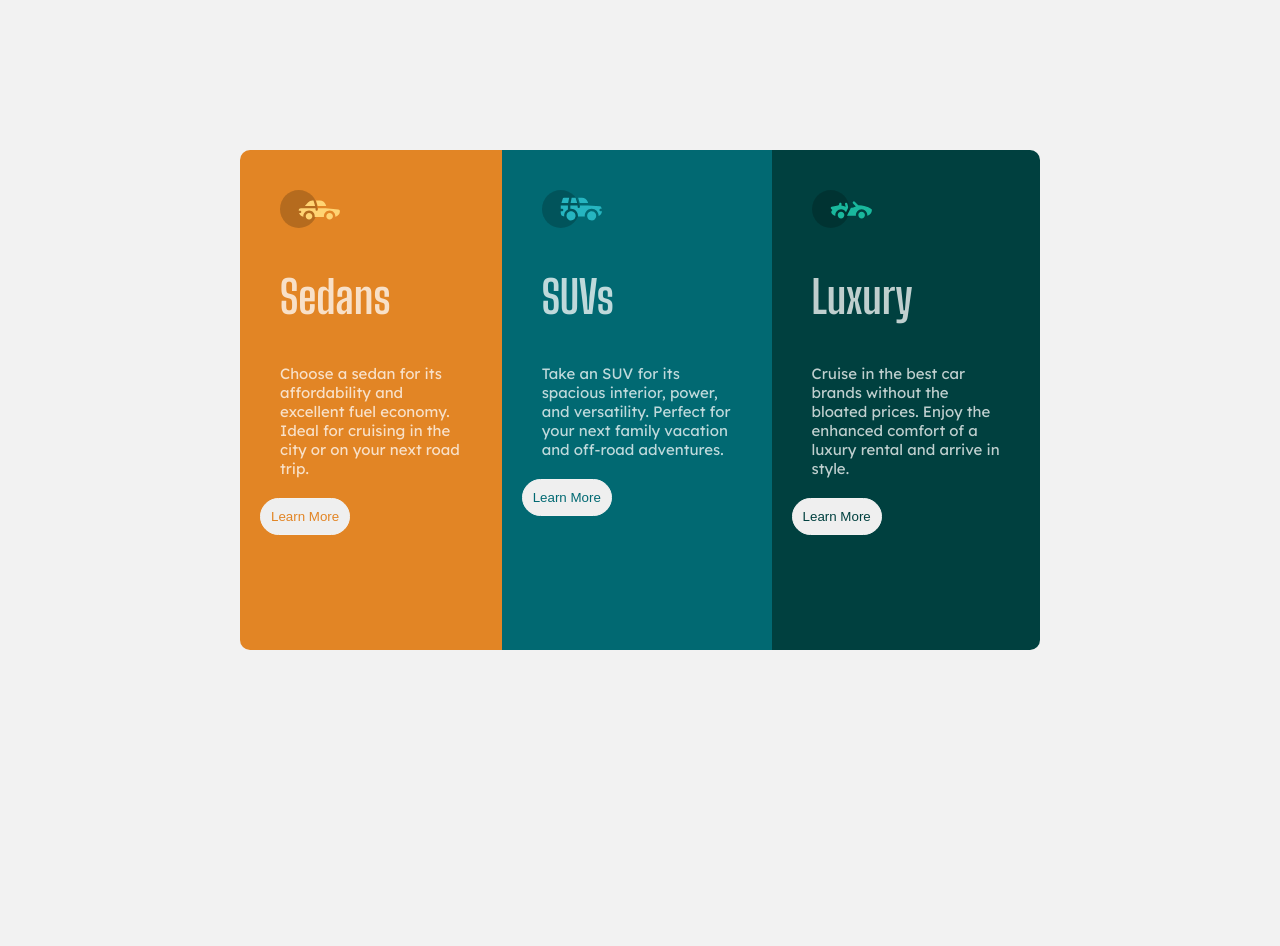
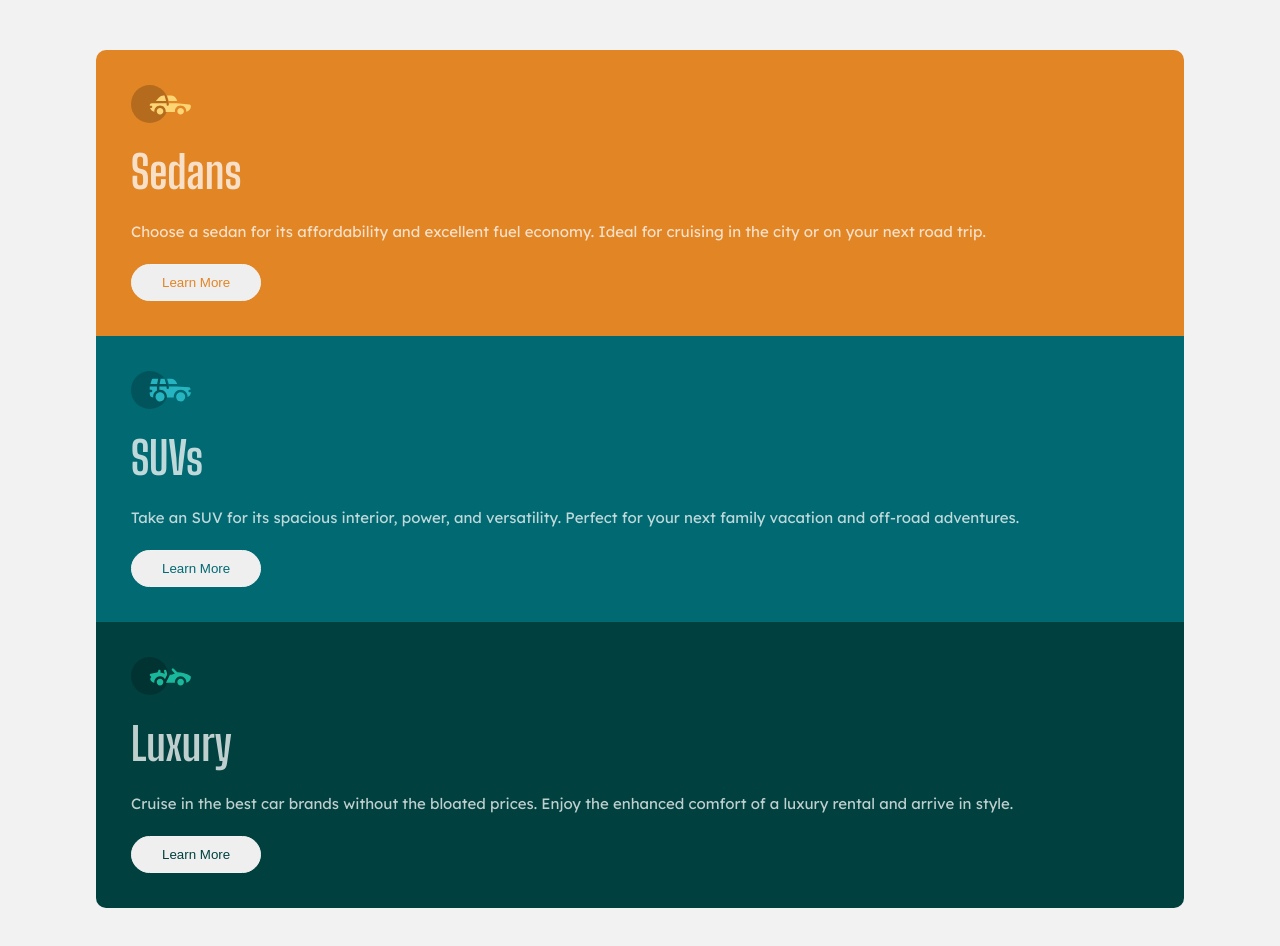
Before and after one commit to rolandsteyn10/3-column-preview-card-main, a plain HTML site: page index.html in a window 1280 px wide. Before the commit the page ends 800 px from the top, so only its background shows below. Drawn offline with Linux system fonts and the light colour scheme.

Commit message:
finished html and css

```diff
--- a/index.html
+++ b/index.html
@@ -11,16 +11,7 @@
   <link rel="stylesheet" href="./main.css">
 
   <title>Frontend Mentor | 3-column preview card component</title>
-  <style>
-    .attribution {
-      font-size: 11px;
-      text-align: center;
-    }
 
-    .attribution a {
-      color: hsl(228, 45%, 44%);
-    }
-  </style>
 </head>
 
 <body>
@@ -28,7 +19,8 @@
   <section>
     <div class="main-container">
 
-      <div class="container-1">
+      <div class="container sedans-container">
+        <div class="detail-section">
           <div class="vehicle-icon-container">
             <img src="./images/icon-sedans.svg" alt="sedans">
           </div>
@@ -41,6 +33,7 @@
               or on your next road trip.
             </p>
           </div>
+        </div>
         <div class="btn">
           <button class="btn-sedans">
             Learn More
@@ -48,7 +41,8 @@
         </div>
       </div>
 
-      <div class="container-2">
+      <div class="container suvs-container">
+        <div class="detail-section">
           <div class="vehicle-icon-container">
             <img src="./images/icon-suvs.svg" alt="suvs">
           </div>
@@ -61,6 +55,7 @@
               and off-road adventures.
             </p>
           </div>
+        </div>
         <div class="btn">
           <button class="btn-suvs">
             Learn More
@@ -68,7 +63,8 @@
         </div>
       </div>
 
-      <div class="container-3">
+      <div class="container luxury-container">
+        <div class="detail-section">
           <div class="vehicle-icon-container">
             <img src="./images/icon-luxury.svg" alt="luxury">
           </div>
@@ -80,6 +76,7 @@
               Cruise in the best car brands without the bloated prices. Enjoy the enhanced comfort of a luxury
               rental and arrive in style.
             </p>
+          </div>
         </div>
         <div class="btn">
           <button class="btn-luxury">
--- a/main.css
+++ b/main.css
@@ -30,7 +30,7 @@ section {
 .vehicle-icon-container {
   width: 60px;
   height: 40px;
-  margin: 20px;
+  margin-bottom: 30px;
 }
 
 .vehicle-icon-container>img {
@@ -38,25 +38,24 @@ section {
   max-height: 100%;
 }
 
-.container-1 {
+.container {
   background-color: #e28525;
   display: flex;
   flex-direction: column;
-  padding: 20px;
+  justify-content: space-between;
+  padding: 35px;
 }
 
-.container-2 {
-  background-color: #016972;
-  display: flex;
-  flex-direction: column;
-  padding: 20px;
+.container.sedans-container {
+  background-color: #e28525;
 }
 
-.container-3 {
+.container.suvs-container {
+  background-color: #016972;
+}
+
+.container.luxury-container {
   background-color: #00403f;
-  display: flex;
-  flex-direction: column;
-  padding: 20px;
 }
 
 .btn {
@@ -66,7 +65,7 @@ section {
 
 .btn-sedans {
   text-decoration: none;
-  padding: 10px;
+  padding: 10px 30px;
   color: #e28525;
   border: #f2f2f2 solid 1px;
   border-radius: 20px;
@@ -74,7 +73,7 @@ section {
 
 .btn-suvs {
   text-decoration: none;
-  padding: 10px;
+  padding: 10px 30px;
   color: #016972;
   border: #f2f2f2 solid 1px;
   border-radius: 20px;
@@ -82,7 +81,7 @@ section {
 
 .btn-luxury {
   text-decoration: none;
-  padding: 10px;
+  padding: 10px 30px;
   color: #00403f;
   border: #f2f2f2 solid 1px;
   border-radius: 20px;
@@ -93,9 +92,65 @@ section {
   color: #ffffffbf;
   font-family: 'Big Shoulders Display';
   font-size: 30px;
-  padding: 20px;
+  margin-bottom: 30px;
 }
 
 .paragraph {
-  padding: 20px;
+  line-height: 25px;
 }
+
+/* Active State */
+.btn-sedans:hover,
+.btn-suvs:hover,
+.btn-luxury:hover {
+  cursor: pointer;
+  background-color: transparent;
+  color: #f2f2f2;
+  border: #f2f2f2 solid 2px;
+}
+
+/* Mobile */
+@media(max-width: 375px) {
+  section {
+    height: 100%;
+    margin: 50px 0px;
+  }
+
+  .main-container {
+    flex-direction: column;
+    width: 85%;
+    height: 100%;
+  }
+
+  .vehicle-icon-container,
+  .heading {
+    margin-bottom: 20px;
+  }
+
+  .paragraph {
+    margin-bottom: 20px;
+  }
+}
+
+/* iPad */
+@media(min-width: 376px) and (max-width: 1359px) {
+  section {
+    height: 100%;
+    margin: 50px 0px;
+  }
+
+  .main-container {
+    flex-direction: column;
+    width: 85%;
+    height: 100%;
+  }
+
+  .vehicle-icon-container,
+  .heading {
+    margin-bottom: 20px;
+  }
+
+  .paragraph {
+    margin-bottom: 20px;
+  }
+}
```
Lines whose indentation alone changed are shown as unchanged.
